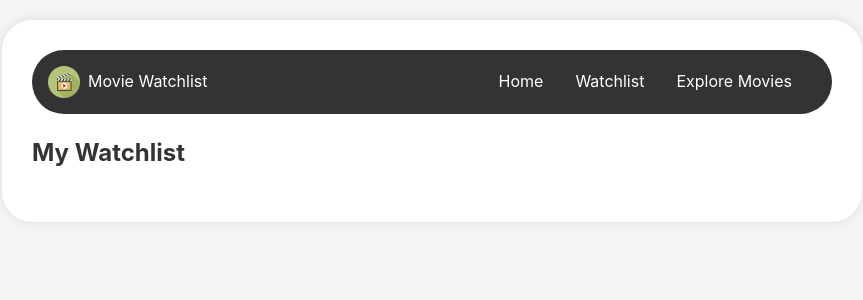
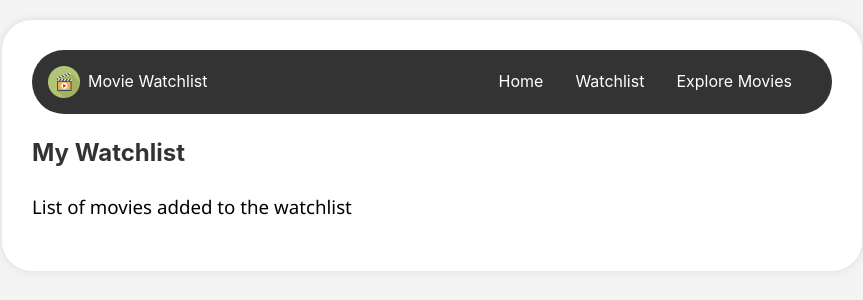
Before and after one commit to alqamah/react-movieWatchlist, a React (Create React App) app: page /watchlist in a window 1280 px wide. Shown: the top 300 px of the page, without its empty margins (208-1071 px from the left). Built offline with nearby package versions, Linux system fonts and the light colour scheme.

Commit message:
added styles and final changes made, persistent storage pending

```diff
--- a/src/components/MovieList.js
+++ b/src/components/MovieList.js
@@ -31,6 +31,7 @@ function MovieList() {
   return (
     <div>
       <h2>My Watchlist</h2>
+      <h3>List of movies added to the watchlist</h3>
       {editingMovie ? (
         <MovieForm movie={editingMovie} onCancel={() => setEditingMovie(null)} />
       ) : (
--- a/src/components/MovieSearch.js
+++ b/src/components/MovieSearch.js
@@ -74,6 +74,7 @@ function MovieSearch() {
   return (
     <div>
       <h2>Search Movies</h2>
+      <h3>Search for any movie globally</h3>
       <div className='search-container'>
         <input
           type="text"
--- a/src/styles/App.css
+++ b/src/styles/App.css
@@ -17,6 +17,10 @@ body {
 
 h1, h2 {
   color: #333;
+}
+h3{
+  font-family:'Segoe UI', Tahoma, Geneva, Verdana, sans-serif;
+  font-weight: 500;
 }
 
 input[type="text"],
```
